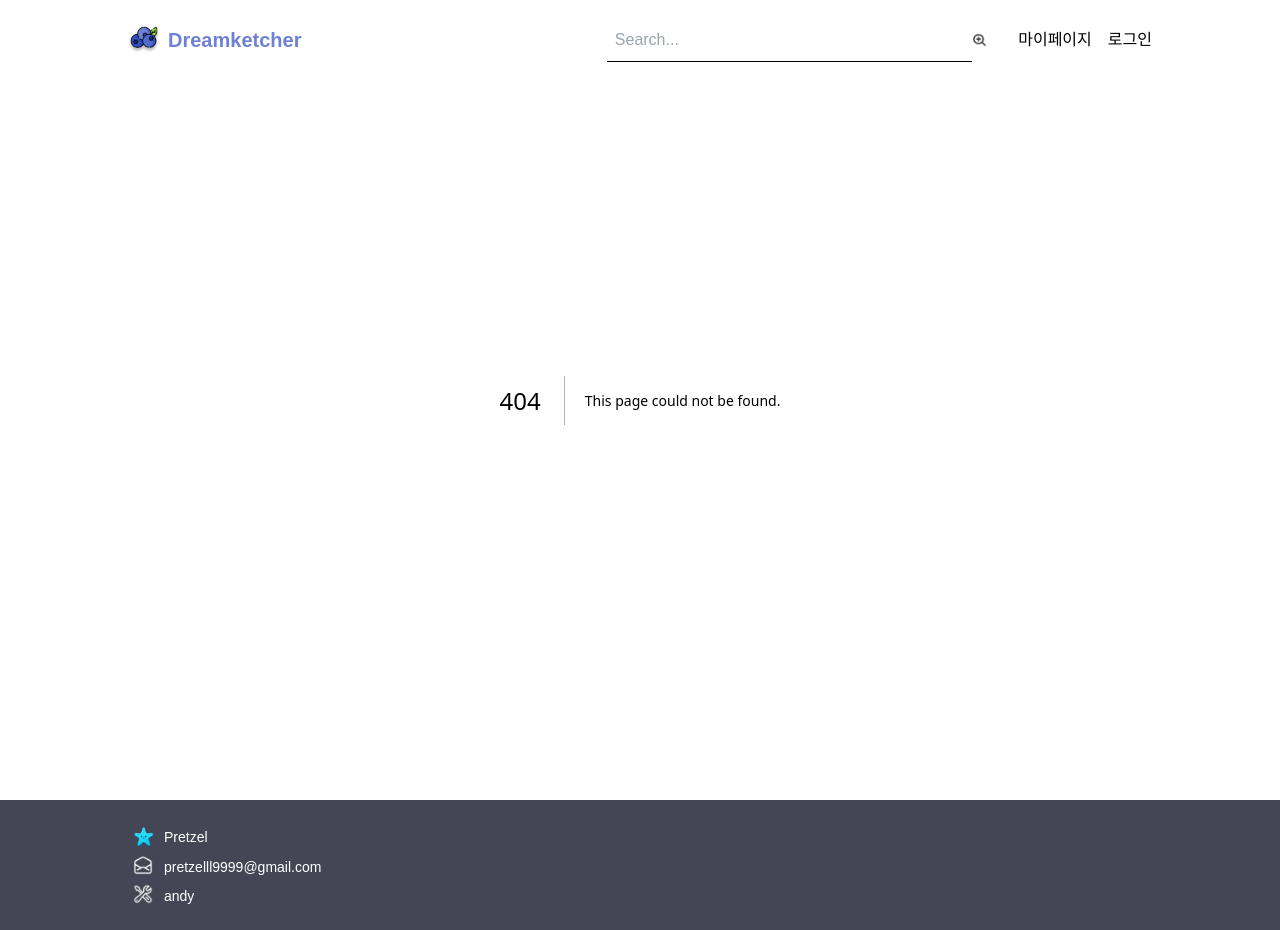
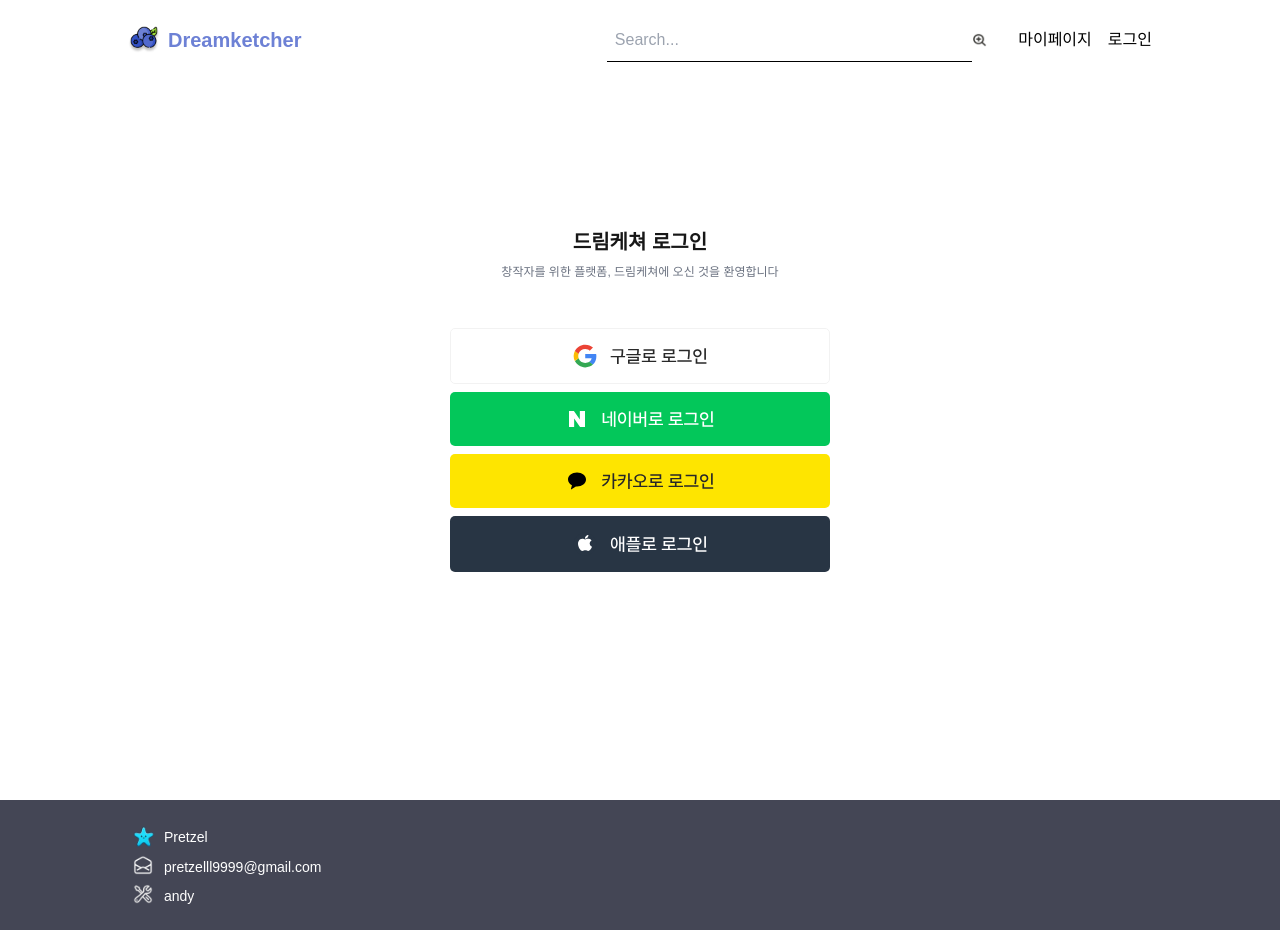
Before and after one commit to Pretzel-11-12/dreamketcher-fe, a Next.js app: page /login in a window 1280 px wide. Before the commit this address had no page. Built offline with nearby package versions, Linux system fonts and the light colour scheme.

Commit message:
feat : 로그인페이지 로그인 버튼 추가 및 구글로그인 구현

```diff
--- /dev/null
+++ b/src/app/(beforeLogin)/login/page.tsx
@@ -0,0 +1,54 @@
+'use client';
+
+import { signIn } from 'next-auth/react';
+
+const LoginPage: React.FC = () => {
+  return (
+    <div className='flex items-center justify-center h-screen'>
+      <div className='text-center bg-white p-8 rounded-lg'>
+        <h1 className='text-xl font-bold mb-2'>드림케쳐 로그인</h1>
+        <p className='text-xs text-gray-500 mb-12'>
+          창작자를 위한 플랫폼, 드림케쳐에 오신 것을 환영합니다
+        </p>
+        <div className='space-y-2'>
+          {/* 구글 로그인 */}
+          <button
+            className='flex items-center justify-center w-full'
+            onClick={() => signIn('google', { prompt: 'select_account' })}
+          >
+            <img
+              src='/assets/images/google-button.svg'
+              alt='Google Login Button'
+            />
+          </button>
+
+          {/* 네이버 로그인 */}
+          <button className='flex items-center justify-center w-full'>
+            <img
+              src='/assets/images/naver-button.svg'
+              alt='Naver Login Button'
+            />
+          </button>
+
+          {/* 카카오 로그인 */}
+          <button className='flex items-center justify-center w-full'>
+            <img
+              src='/assets/images/kakao-button.svg'
+              alt='Kakao Login Button'
+            />
+          </button>
+
+          {/* 애플 로그인 */}
+          <button className='flex items-center justify-center w-full'>
+            <img
+              src='/assets/images/apple-button.svg'
+              alt='Apple Login Button'
+            />
+          </button>
+        </div>
+      </div>
+    </div>
+  );
+};
+
+export default LoginPage;
```
